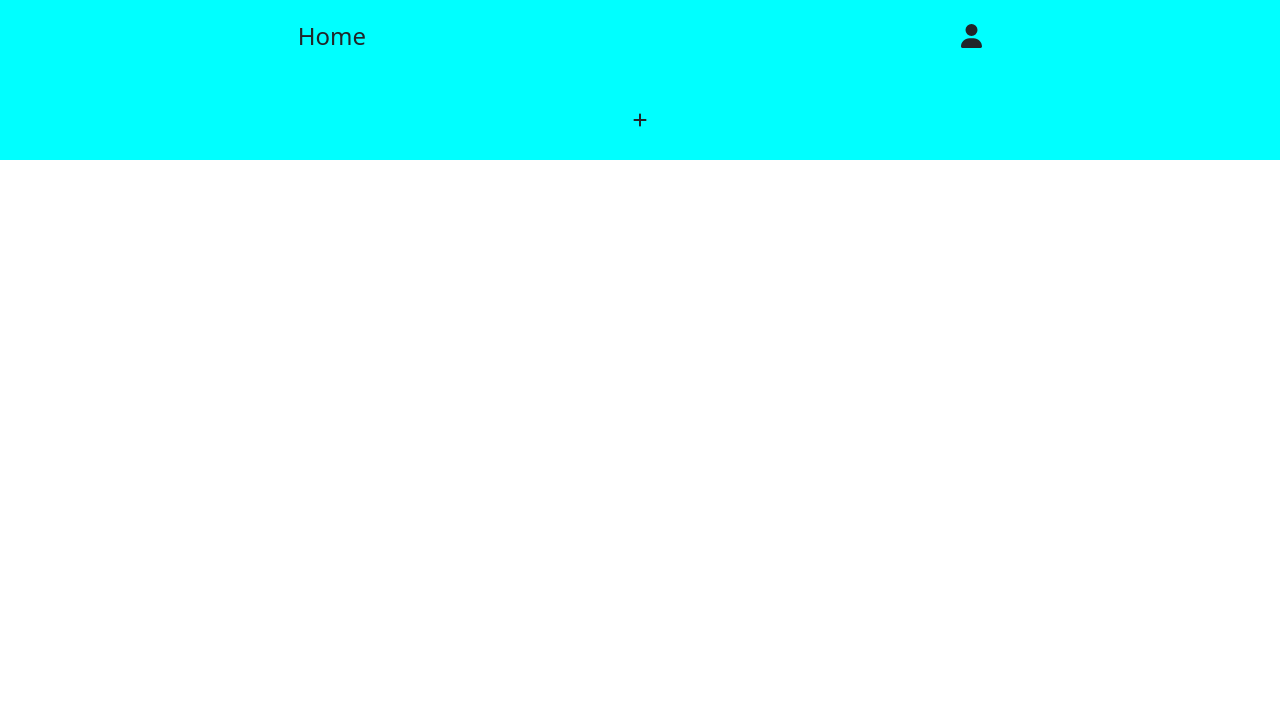
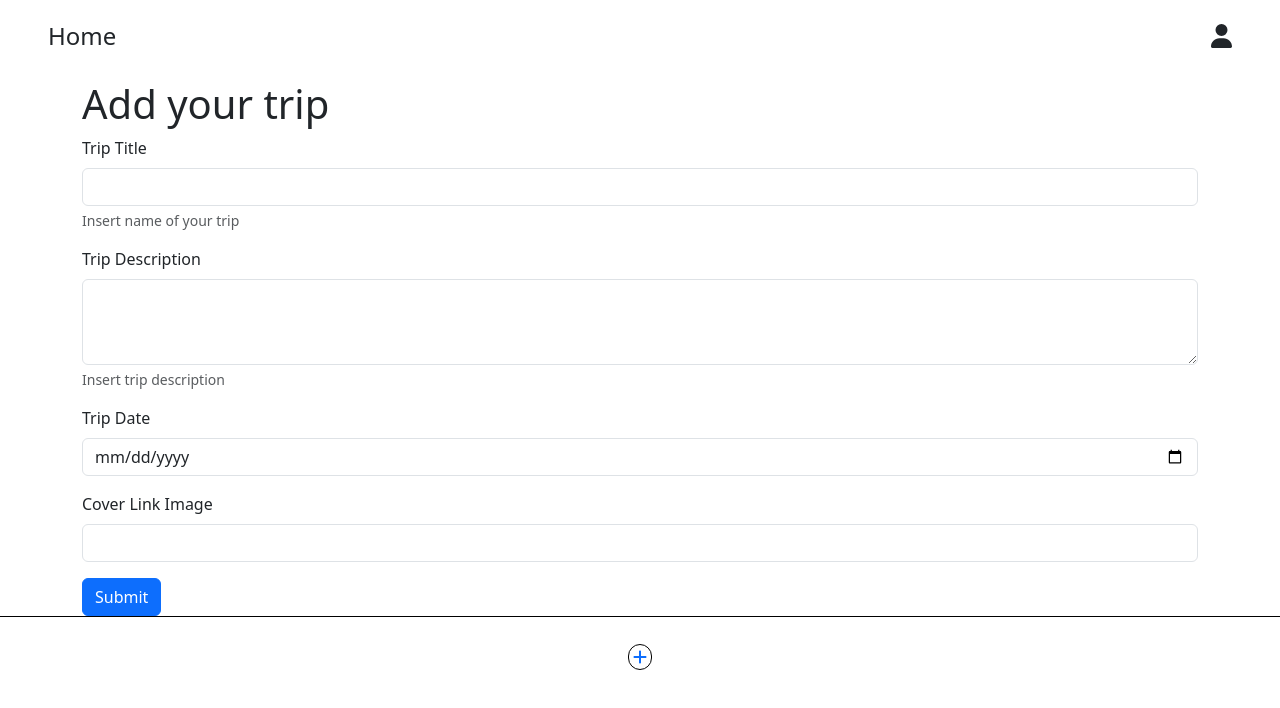
Before and after one commit to f-dib/travel-app, a Vue app in the folder travel-app-front/: page /trip-form in a window 1280 px wide. Before the commit this address had no page. Shown: the top 708 px of the page. Built offline with nearby package versions, Linux system fonts and the light colour scheme.

Commit message:
added form for trips and fixed post submit

```diff
--- a/travel-app-front/src/components/Nav.vue
+++ b/travel-app-front/src/components/Nav.vue
@@ -5,7 +5,7 @@ export default {
 </script>
 
 <template>
-      <div class="top-nav">
+      <div class="top-nav px-5">
           <h4>Home</h4>
           <h4><i class="fa-solid fa-user"></i></h4>
       </div>
@@ -15,8 +15,7 @@ export default {
     .top-nav{
       height: 10vh;
       display: flex;
-      justify-content: space-around;
+      justify-content: space-between;
       align-items: center;
-      background-color: aqua;
     }
 </style>
--- a/travel-app-front/src/components/SubNav.vue
+++ b/travel-app-front/src/components/SubNav.vue
@@ -6,7 +6,11 @@ export default {
 
 <template>
     <div class="sub-nav">
-        <i class="fa-solid fa-plus"></i>
+        <router-link :to="{name: 'trip' }">
+            <div class="border border-1 border-black px-1 rounded-5">
+                <i class="fa-solid fa-plus"></i>
+            </div>
+        </router-link>
     </div>
 </template>
 
@@ -16,6 +20,6 @@ export default {
         display: flex;
         justify-content: center;
         align-items: center;
-        background-color: aqua;
+        border-top: 1px solid black;
     }
 </style>
--- a/travel-app-front/src/pages/HomePage.vue
+++ b/travel-app-front/src/pages/HomePage.vue
@@ -37,8 +37,4 @@ export default {
 </template>
 
 <style lang="scss">
-.mid-section{
-    height: 80vh;
-    overflow-y: auto;
-}
 </style>
--- /dev/null
+++ b/travel-app-front/src/pages/TripForm.vue
@@ -0,0 +1,105 @@
+<script>
+import axios from "axios";
+
+export default {
+  data() {
+    return {
+      trip: {
+        title: "",
+        description: "",
+        start_date: "",
+        cover: "",
+      },
+    };
+  },
+  methods: {
+    submitForm() {
+      axios
+        .post(
+          "http://localhost/travel-app/travel-app-back/api/trips.php",
+          {
+            title: this.trip.title,
+            description: this.trip.description,
+            start_date: this.trip.start_date || null,
+            cover: this.trip.cover,
+          },
+          {
+            headers: {
+              "Content-Type": "application/json",
+            },
+          }
+        )
+        .then((response) => {
+          if (response.data.success) {
+            this.message = "Viaggio aggiunto con successo!";
+            alert(this.message);
+            window.location.href = "http://localhost:5173/";
+          } else {
+            this.message = "Errore nell'aggiunta del viaggio.";
+            alert(this.message);
+          }
+        })
+        .catch((error) => {
+          console.error("Errore:", error);
+          this.message =
+            "Si è verificato un errore durante l'invio del modulo.";
+            alert(this.message);
+
+        });
+    },
+  },
+};
+</script>
+<template>
+  <div class="container">
+    <h1>Add your trip</h1>
+    <form @submit.prevent="submitForm">
+      <div class="mb-3">
+        <label for="trip-title" class="form-label">Trip Title</label>
+        <input
+          type="text"
+          class="form-control"
+          id="trip-title"
+          aria-describedby="trip-title"
+          v-model="trip.title"
+        />
+        <div id="trip-title" class="form-text">Insert name of your trip</div>
+      </div>
+      <div class="mb-3">
+        <label for="trip-description" class="form-label"
+          >Trip Description</label
+        >
+        <textarea
+          class="form-control"
+          id="trip-desc"
+          aria-describedby="trip-desc"
+          rows="3"
+          v-model="trip.description"
+        >
+        </textarea>
+        <div id="trip-title" class="form-text">Insert trip description</div>
+      </div>
+      <div class="mb-3">
+        <label for="trip-date" class="form-label">Trip Date</label>
+        <input
+          type="date"
+          data-date-format="YYYY/MM/DD"
+          class="form-control"
+          id="trip-date"
+          v-model="trip.start_date"
+        />
+      </div>
+      <div class="mb-3">
+        <label for="trip-cover" class="form-label">Cover Link Image</label>
+        <input
+          type="text"
+          class="form-control"
+          id="trip-cover"
+          v-model="trip.cover"
+        />
+      </div>
+      <button type="submit" class="btn btn-primary">Submit</button>
+    </form>
+  </div>
+</template>
+<style></style>
--- a/travel-app-front/src/router.js
+++ b/travel-app-front/src/router.js
@@ -1,6 +1,7 @@
 import { createRouter, createWebHistory } from "vue-router";
 
 import HomePage from "./pages/HomePage.vue";
+import TripForm from "./pages/TripForm.vue";
 
 const router = createRouter({
   history: createWebHistory(),
@@ -10,6 +11,11 @@ const router = createRouter({
       name: "home",
       component: HomePage,
     },
+    {
+      path: "/trip-form",
+      name: "trip",
+      component: TripForm,
+    },
   ],
 });
 
--- a/travel-app-front/src/style.scss
+++ b/travel-app-front/src/style.scss
@@ -0,0 +1,4 @@
+.mid-section{
+    height: 80vh;
+    overflow-y: auto;
+}
```
Also changed, not shown: 2 other files (tests, documents, lock files or other folders).
